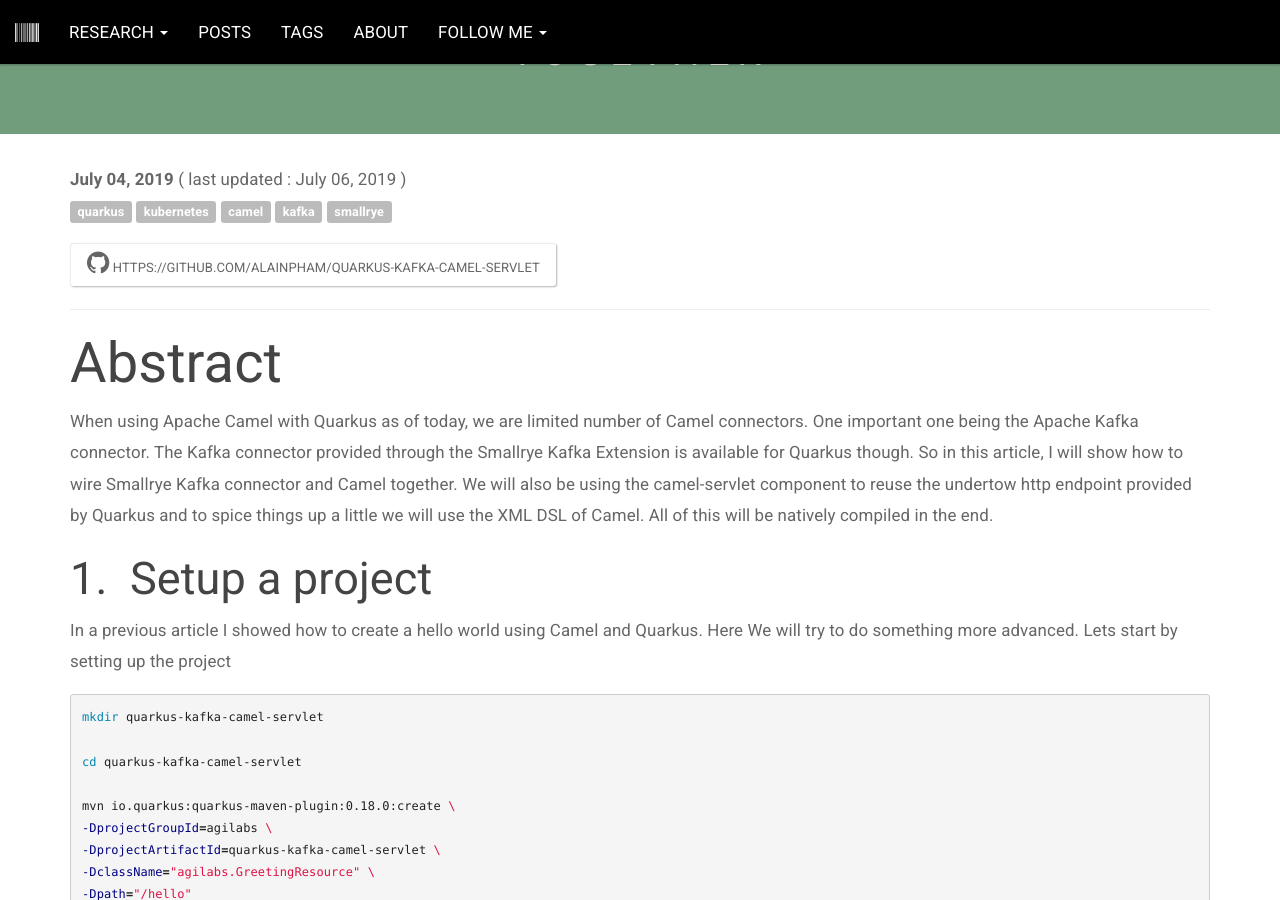
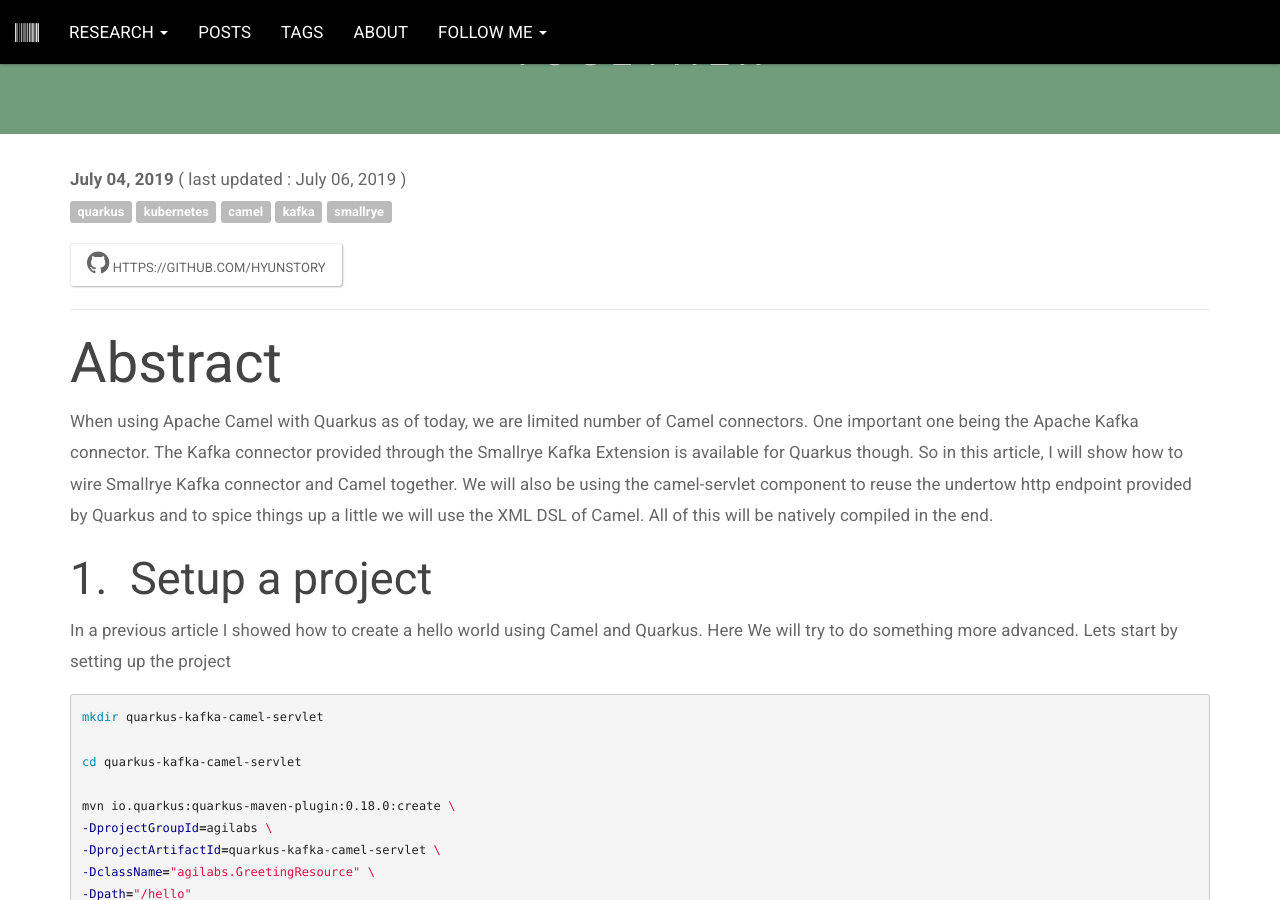
Before and after one commit to hyunstory/hyunstory.github.io, a Jekyll site: the page built from _posts/2019-07-04-quarkus-kafka-camel-servlet-wiring-it-together.html, in a window 1280 px wide and 900 px high, scrolled down 333 px. Built offline with Jekyll 4.4.1, drawn with Linux system fonts in a browser that asks for light colours; comment, search, counter and statistics services are not loaded; some of the changed lines change nothing that is shown.

Commit message:
modify contents

```diff
--- a/_posts/2019-07-04-quarkus-kafka-camel-servlet-wiring-it-together.html
+++ b/_posts/2019-07-04-quarkus-kafka-camel-servlet-wiring-it-together.html
@@ -1,12 +1,17 @@
 ---
+title: Quarkus, Kafka, Camel Servlet, Wiring it Together
 layout: default
-title: "Quarkus, Kafka, Camel Servlet, Wiring it Together"
-date: 2019-07-06 05:00:00 +0200
-published: 2019-07-04 05:00:00 +0200
+date: '2019-07-06 05:00:00 +0200'
+published: '2019-07-04 05:00:00 +0200'
 comments: true
 categories: development
-tags: [quarkus, kubernetes, camel, kafka, smallrye]
-github: "https://github.com/alainpham/quarkus-kafka-camel-servlet"
+tags:
+- quarkus
+- kubernetes
+- camel
+- kafka
+- smallrye
+github: https://github.com/hyunstory
 ---
 
 <p>
```
Also changed, not shown: 2 other files.
